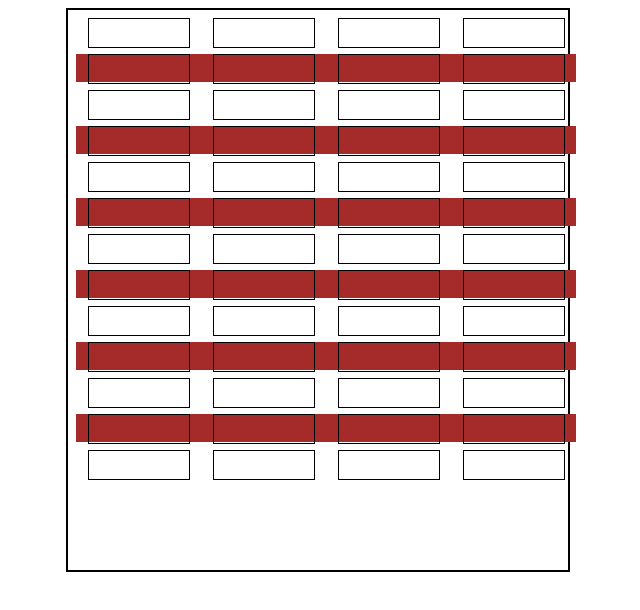
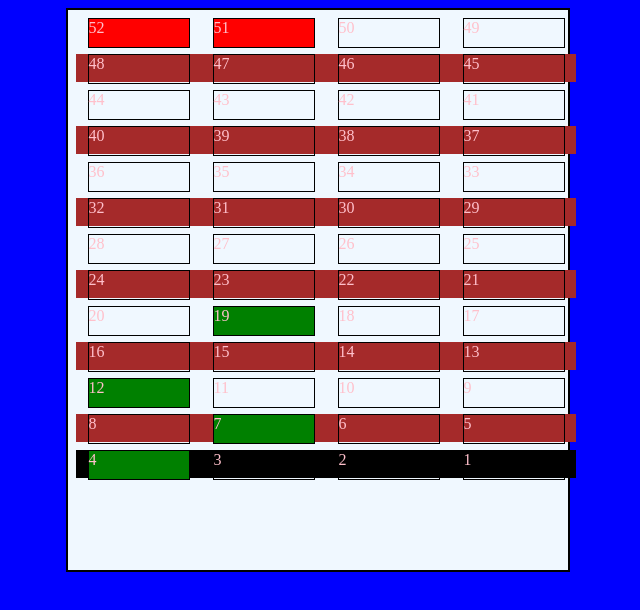
Before and after one commit to carvalholeo/predio-ligia, a plain HTML site: page index.html in a window 1280 px wide. Shown: the whole page, without its empty margins (138-778 px from the left). Drawn offline with Linux system fonts and the light colour scheme.

Commit message:
Adiciona prédio via JS e faz compra e venda

```diff
--- a/css/predio.css
+++ b/css/predio.css
@@ -7,6 +7,7 @@ body {
   width: 500px;
   border: 2px solid black;
   height: 70vh;
+  background-color: aliceblue;
 }
 
 .andar {
--- a/index.html
+++ b/index.html
@@ -9,8 +9,8 @@
 <body>
   <div class="predio">
     <div class="andar">
-      <div class="apartamento"></div>
-      <div class="apartamento"></div>
+      <div class="apartamento ap-ligia"></div>
+      <div class="apartamento ap-ligia"></div>
       <div class="apartamento"></div>
       <div class="apartamento"></div>
     </div>
@@ -80,12 +80,13 @@
       <div class="apartamento"></div>
       <div class="apartamento"></div>
     </div>
-    <div class="andar">
+    <div class="andar" id="andar-1">
       <div class="apartamento"></div>
       <div class="apartamento"></div>
       <div class="apartamento"></div>
       <div class="apartamento"></div>
     </div>
   </div>
+  <script src="/js/sindico.js"></script>
 </body>
 </html>
--- a/js/sindico.js
+++ b/js/sindico.js
@@ -0,0 +1,33 @@
+const devedores = [4, 7, 12, 19];
+
+const rua = document.querySelector('body');
+rua.style.backgroundColor = 'blue';
+
+const andar = document.querySelector('#andar-1');
+andar.style.backgroundColor = 'black';
+
+const andares = document.querySelectorAll('.andar');
+const listaAndares = Array.from(andares).reverse();
+
+listaAndares.forEach((umAndar, index) => {
+  const apartamentos = document.querySelectorAll('.apartamento');
+  const listaApartamentos = Array.from(apartamentos).reverse();
+
+  listaApartamentos.forEach((apartamento, indexInterno) => {
+    const numeroAp = (indexInterno + 1);
+
+    apartamento.innerText = numeroAp;
+
+    apartamento.style.color = 'pink'
+    if (devedores.includes(numeroAp)) {
+      apartamento.style.backgroundColor = 'green';
+    }
+  })
+});
+
+const apLigia = document.getElementsByClassName('ap-ligia');
+const apartamentos = Array.from(apLigia);
+
+apartamentos.forEach((umApLigia) => {
+  umApLigia.style.backgroundColor = 'red';
+});
```
